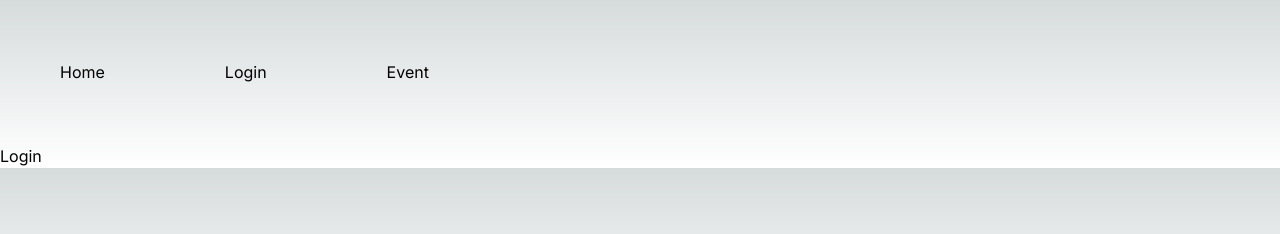
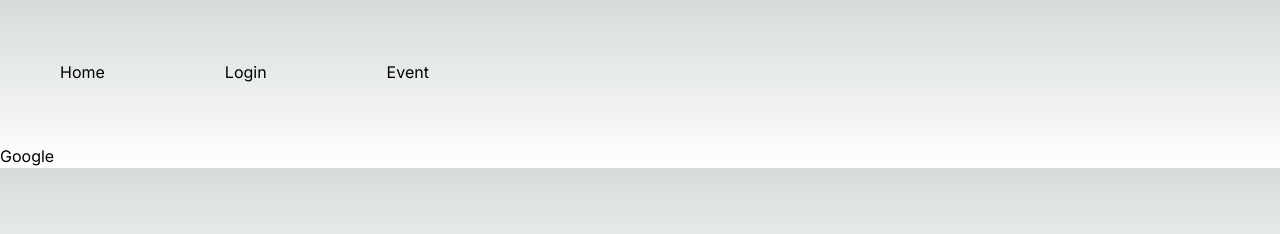
Before and after one commit to SgilPro/ImIn, a Next.js app: page /login in a window 1280 px wide. Shown: the top 234 px of the page. Built offline with nearby package versions, Linux system fonts and the light colour scheme.

Commit message:
feat: setup firebase and google auth

```diff
--- /dev/null
+++ b/lib/firebase.ts
@@ -0,0 +1,21 @@
+import { initializeApp } from "firebase/app";
+import { getFirestore } from "firebase/firestore";
+import { getAuth, GoogleAuthProvider } from "firebase/auth";
+import { getStorage } from "firebase/storage";
+
+const firebaseConfig = {
+  apiKey: "AIzaSyDtC4Igk-YOnzgOg-c0y7OQKFuI3WmPNgE",
+  authDomain: "imin-79c6a.firebaseapp.com",
+  projectId: "imin-79c6a",
+  storageBucket: "imin-79c6a.appspot.com",
+  messagingSenderId: "1078181989085",
+  appId: "1:1078181989085:web:23adaabd1ee1e4a6d12934",
+  measurementId: "G-8L1EB6F024",
+};
+
+const app = initializeApp(firebaseConfig);
+
+export const firestore = getFirestore(app);
+export const auth = getAuth(app);
+export const storage = getStorage(app);
+export const googleAuthProvider = new GoogleAuthProvider();
--- a/package.json
+++ b/package.json
@@ -13,6 +13,7 @@
     "@types/react": "18.2.15",
     "@types/react-dom": "18.2.7",
     "autoprefixer": "10.4.14",
+    "encoding": "^0.1.13",
     "eslint": "8.45.0",
     "eslint-config-next": "13.4.10",
     "firebase": "^10.1.0",
@@ -20,8 +21,11 @@
     "postcss": "8.4.26",
     "react": "18.2.0",
     "react-dom": "18.2.0",
+    "react-firebase-hooks": "^5.1.1",
     "tailwindcss": "3.3.3",
-    "react-firebase-hooks": "^5.1.1",
     "typescript": "5.1.6"
+  },
+  "devDependencies": {
+    "@types/firebase": "^3.2.1"
   }
 }
--- a/src/app/login/page.tsx
+++ b/src/app/login/page.tsx
@@ -1,5 +1,34 @@
+"use client";
+import { signInWithPopup, signOut } from "firebase/auth";
+import { auth, googleAuthProvider } from "../../../lib/firebase";
+
+const SignInButton = () => {
+  const signInWithGoolge = async () => {
+    googleAuthProvider.addScope("profile");
+    googleAuthProvider.addScope("email");
+    const result = await signInWithPopup(auth, googleAuthProvider);
+  };
+
+  return <div onClick={() => signInWithGoolge()}>Google</div>;
+};
+
+const SignOutButton = () => {
+  return <div onClick={async () => signOut(auth)}>Google sign out</div>;
+};
+
+const UsernameForm = () => {
+  return <></>;
+};
+
 const Login = () => {
-  return <div>Login</div>;
+  const user = null;
+  const username = null;
+
+  return (
+    <div>
+      {user ? !username ? <UsernameForm /> : <SignOutButton /> : <SignInButton />}
+    </div>
+  );
 };
 
 export default Login;
```
Also changed, not shown: lib/firebase.js (deleted, +0 -22 lines), 1 other file (tests, documents, lock files or other folders).
